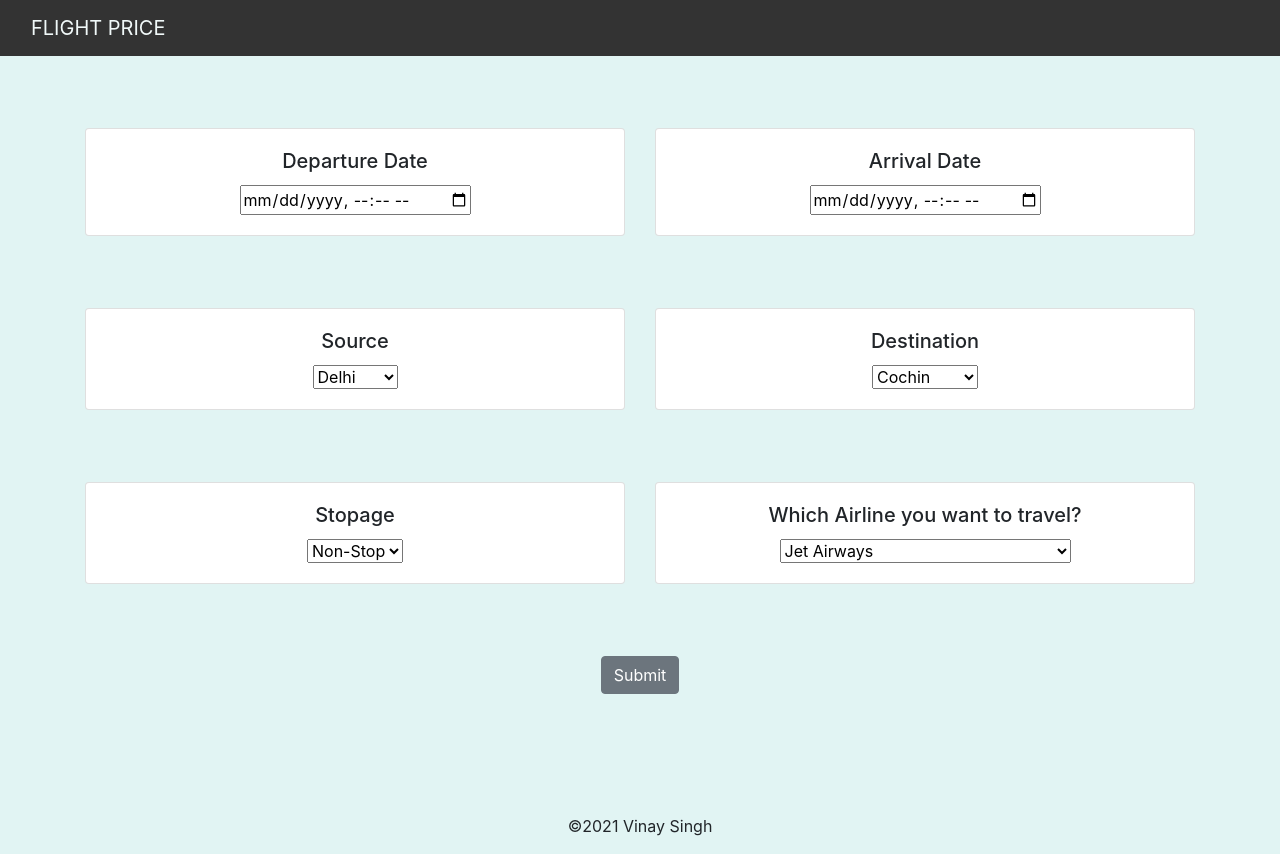
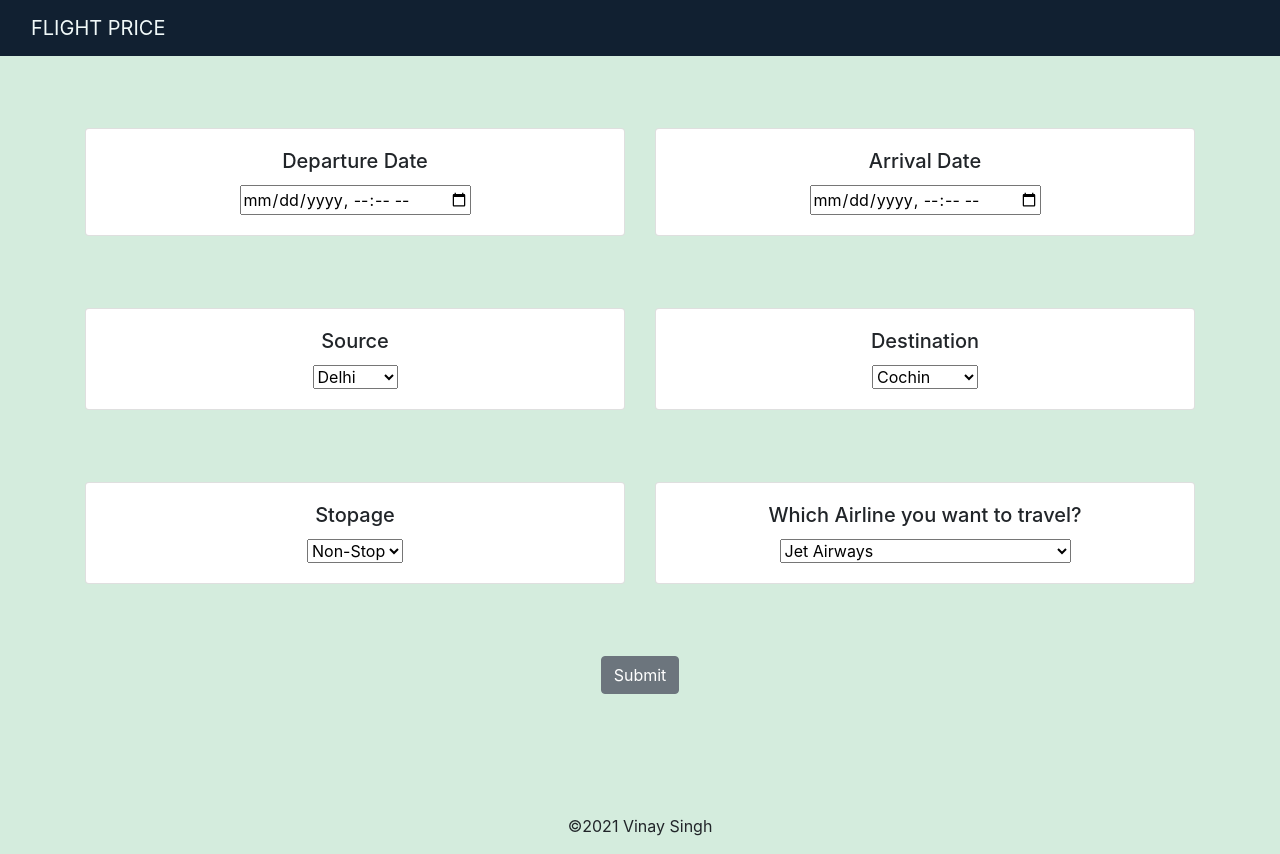
Before and after one commit to LOGiC31/flightprice-prediction, a Flask app: page / in a window 1280 px wide. Run offline with Flask 2, Linux system fonts and the light colour scheme; parts of the project's set-up code (start-up, migrations or seed data) failed here and were passed over; some libraries are stand-ins or nearby versions.

Commit message:
Update styles.css

```diff
--- a/static/css/styles.css
+++ b/static/css/styles.css
@@ -1,10 +1,10 @@
 body {
-    background-color: #e1f4f3;
+    background-color: #D4ECDD;
     text-align: center;
 }
 
 .navbar {
-    background-color: #333333;
+    background-color: #112031;
 }
 
 a {
```
